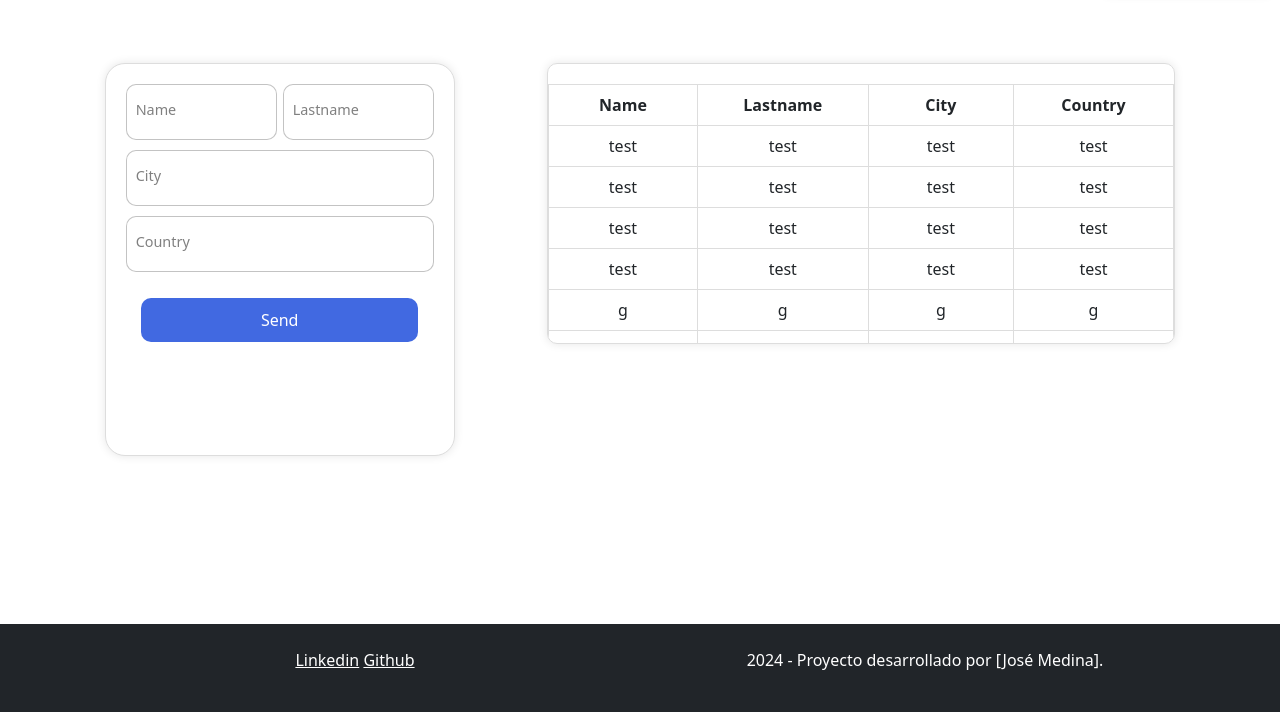
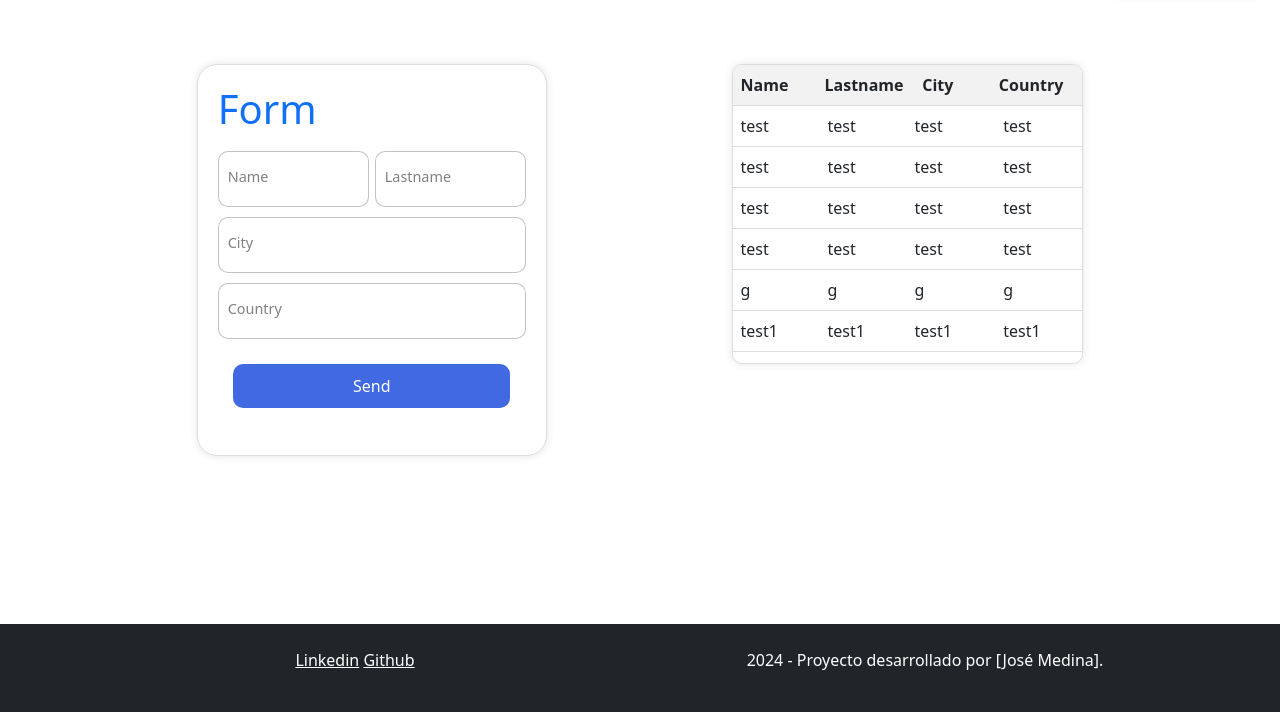
Before and after one commit to josemedina1/FormularioSimple_Django, a Django app: page / in a window 1280 px wide. Shown: the part 76-800 px from the top of the page. Run offline with Django 5.2, Linux system fonts and the light colour scheme; data comes from the database, SQL or seed files in the repository; both versions use the stored data as it was after the commit.

Commit message:
tabla index

```diff
--- a/formulario/crud/static/css/index.css
+++ b/formulario/crud/static/css/index.css
@@ -7,6 +7,10 @@
 }
 
 /* Formulario / form */
+h1{
+    color: #1170f6;
+}
+
 form {
     display: flex;
     flex-direction: column;
@@ -94,27 +98,40 @@ form label .input:valid+span {
   }
 
 /* Seccion tabla con datos*/
-.overflow-auto {
+
+
+.table-container {
+    max-height: 300px; /* Ajusta la altura máxima según tus necesidades */
+    overflow-y: auto;
     border: 1px solid #ddd;
     box-shadow: 0 0 10px rgba(0, 0, 0, 0.1);
-    height: 50%;
-    width: 50%;
+    height: 70%;
+    width: 28%;
     border-radius: 10px;
 }
 
-.table-container {
+table {
     width: 100%;
-    margin-top: 20px;
     border-collapse: collapse;
 }
 
-.table-container th,
-.table-container td {
-    border: 1px solid #ddd;
-    padding: 8px;
-    text-align: center;
+thead, tbody {
+    display: block;
 }
 
-th {
-    width: 30vw;
+thead {
+    position: sticky;
+    top: 0;
+    background-color: #f2f2f2;
 }
+
+th, td {
+    padding: 8px;
+    text-align: left;
+    border-bottom: 1px solid #ddd;
+    width: 100px;
+}
+
+tr:hover {
+    background-color: #44a8ff78;
+}
--- a/formulario/crud/templates/index.html
+++ b/formulario/crud/templates/index.html
@@ -5,15 +5,16 @@
 {% load static %}
 {# Hoja de estilos para este template #}
 {% block style %}
-  <link rel="stylesheet" href="{% static 'css/index.css' %}"/>
+  <link rel="stylesheet" href="{% static 'css/index.css' %}" />
 {% endblock %}
 
 {# Contenido de formulario #}
 {% block content %}
   <!-- Contenedor form y tabla -->
   <div class="container-fluid data">
-    <!-- Formulario -->
-    <form method="POST" action="{% url 'index' %}" novalidate>
+    <!-- Formulario sin auto completado y sin validacion por default -->
+    <form id="form" method="POST" action="{% url 'index' %}" autocomplete="off" novalidate>
+      <h1>Form</h1>
       {% csrf_token %}
       <div class="flex">
         <!-- Name / Nombre -->
@@ -41,7 +42,6 @@
     </form>
 
     <!-- Contenedor tabla -->
-    <div class="overflow-auto">
     <div class="table-container">
       <table>
           <thead>
@@ -64,6 +64,10 @@
           </tbody>
       </table>
   </div>
-    </div>
+
   </div>
 {% endblock %}
+
+{% block scripts %}
+  <script src="{% static 'js/index.js' %}"></script>
+{% endblock %}
--- a/formulario/crud/views.py
+++ b/formulario/crud/views.py
@@ -1,17 +1,29 @@
 from django.shortcuts import render, redirect
+from .models import Persona
 from .forms import PersonaForm
-from .models import Persona
 
 def index(request):
+    error_message = None
+
     if request.method == 'POST':
-        formulario = PersonaForm(request.POST)
-        if formulario.is_valid():
-            formulario.save()
-            return redirect('index')
-        # Redirigir a index.html
+        form = PersonaForm(request.POST)
+        if form.is_valid():
+            # Validar si está vacio el formulario
+            '''
+                form.cleaned_data['nombre_input']
+                se obtiene el valor del campo por ejemplo 'name' del formulario
+                después devalidar "form.is_valid()".
+            '''
+            if not form.cleaned_data['name'] and not form.cleaned_data['lastname'] and not form.cleaned_data['city'] and not form.cleaned_data['country']:
+                # El formulario está vacío, realiza alguna acción (por ejemplo, muestra un mensaje de error)
+                error_message = "El formulario está vacío. Todos los campos son obligatorios."
+            else:
+                # Guardar los datos en la base de datos u otras acciones necesarias
+                form.save()
+                return redirect('index')
     else:
         form = PersonaForm()
 
     person = Persona.objects.all()
 
-    return render(request, 'index.html', {'form': form, 'person':person})
+    return render(request, 'index.html', {'form': form, 'person': person, 'error_message': error_message})
```
Also changed, not shown: formulario/crud/static/js/index.js (added), formulario/db.sqlite3. Lines whose indentation alone changed are shown as unchanged.
